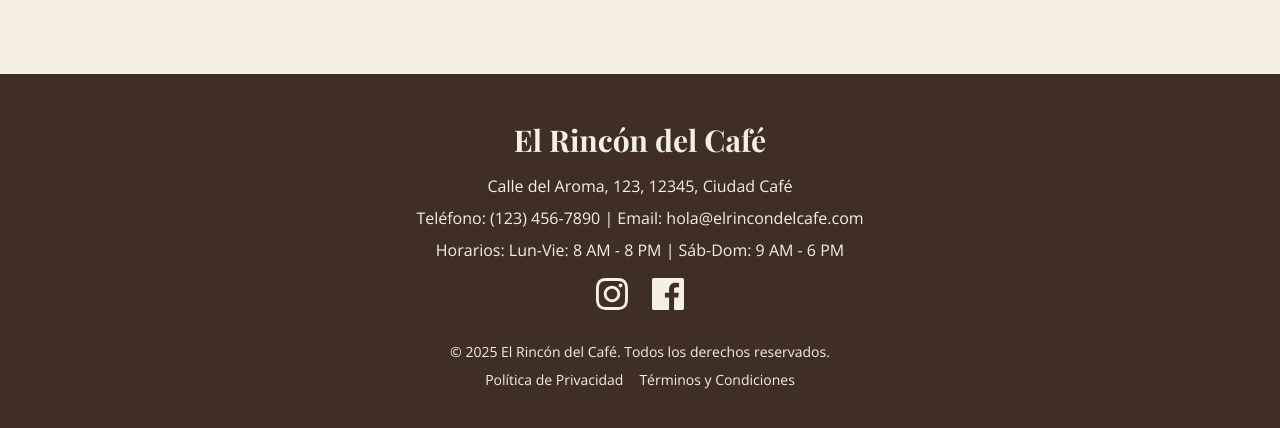
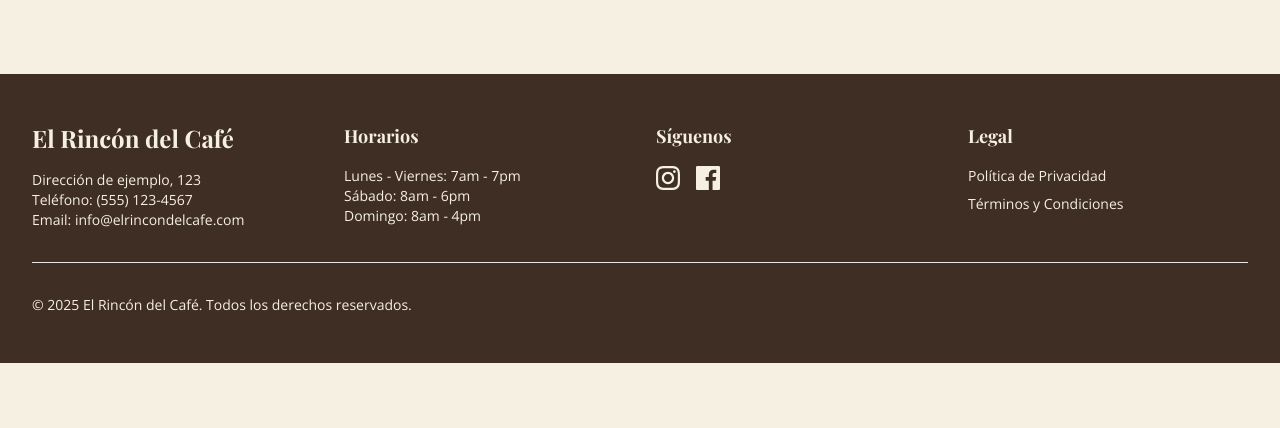
Before and after one commit to agustinCampi/el-rincon-del-cafe-web, a plain HTML site: page index.html in a window 1280 px wide. Shown: the part 4704-5132 px from the top of the page. After the commit the page ends 5067 px from the top, so only its background shows below. Drawn offline with nearby package versions, Linux system fonts and the light colour scheme.

Commit message:
feat: Restore original Stitch footer structure

```diff
--- a/index.html
+++ b/index.html
@@ -33,8 +33,8 @@
       /* Estilos para el menú móvil */
       #mobile-menu {
         transition: max-height 0.3s ease-out, opacity 0.3s ease-out; /* Animación de altura y opacidad */
-        overflow: hidden;
-        max-height: 0; /* Por defecto oculto */
+        overflow: hidden; /* Oculta el contenido extra */
+        max-height: 0; /* Por defecto oculto por JS */
         opacity: 0; /* Por defecto invisible */
         pointer-events: none; /* Deshabilita interacciones cuando está oculto */
       }
@@ -636,24 +636,31 @@
           </div>
         </section>
       </main>
-      <footer
-        class="bg-[var(--color-brown-dark)] text-[var(--color-beige)] py-12"
+      <footer class="bg-[var(--color-brown-dark)] text-[var(--color-beige)]">
+        <div class="container mx-auto px-4 sm:px-6 lg:px-8 py-12">
+          <div
+            class="grid grid-cols-1 md:grid-cols-3 lg:grid-cols-4 gap-8 text-center md:text-left"
           >
-        <div class="container mx-auto px-4 sm:px-6 lg:px-8 text-center">
-          <h3 class="text-3xl font-bold mb-4">El Rincón del Café</h3>
-          <p class="mb-2">Calle del Aroma, 123, 12345, Ciudad Café</p>
-          <p class="mb-2">
-            Teléfono: (123) 456-7890 | Email: hola@elrincondelcafe.com
-          </p>
-          <p class="mb-4">
-            Horarios: Lun-Vie: 8 AM - 8 PM | Sáb-Dom: 9 AM - 6 PM
-          </p>
-          <div class="flex justify-center space-x-6 mb-8">
+            <div class="md:col-span-1 lg:col-span-1">
+              <h3 class="text-2xl font-bold mb-4">El Rincón del Café</h3>
+              <p class="text-sm">Dirección de ejemplo, 123</p>
+              <p class="text-sm">Teléfono: (555) 123-4567</p>
+              <p class="text-sm">Email: info@elrincondelcafe.com</p>
+            </div>
+            <div>
+              <h4 class="font-bold text-lg mb-4">Horarios</h4>
+              <p class="text-sm">Lunes - Viernes: 7am - 7pm</p>
+              <p class="text-sm">Sábado: 8am - 6pm</p>
+              <p class="text-sm">Domingo: 8am - 4pm</p>
+            </div>
+            <div>
+              <h4 class="font-bold text-lg mb-4">Síguenos</h4>
+              <div class="flex justify-center md:justify-start space-x-4">
                 <a
                   class="text-[var(--color-beige)] hover:text-[var(--color-caramel)] transition-colors duration-300"
                   href="#"
                 >
-              <svg class="h-8 w-8" fill="currentColor" viewBox="0 0 24 24">
+                  <svg class="h-6 w-6" fill="currentColor" viewBox="0 0 24 24">
                     <path
                       d="M12 2.163c3.204 0 3.584.012 4.85.07 3.252.148 4.771 1.691 4.919 4.919.058 1.265.069 1.645.069 4.849 0 3.205-.012 3.584-.07 4.849-.149 3.225-1.664 4.771-4.919 4.919-1.266.058-1.644.07-4.85.07-3.204 0-3.584-.012-4.849-.07-3.26-.149-4.771-1.699-4.919-4.92-.058-1.265-.07-1.644-.07-4.849 0-3.204.013-3.583.07-4.849.149-3.227 1.664-4.771 4.919-4.919 1.266-.057 1.645-.069 4.849-.069zm0-2.163c-3.259 0-3.667.014-4.947.072-4.358.2-6.78 2.618-6.98 6.98-.059 1.281-.073 1.689-.073 4.948 0 3.259.014 3.668.072 4.948.2 4.358 2.618 6.78 6.98 6.98 1.281.058 1.689.072 4.948.072 3.259 0 3.668-.014 4.948-.072 4.354-.2 6.782-2.618 6.979-6.98.059-1.28.073-1.689.073-4.948 0-3.259-.014-3.667-.072-4.947-.196-4.354-2.617-6.78-6.979-6.98-1.281-.059-1.689-.073-4.948-.073zm0 5.838c-3.403 0-6.162 2.759-6.162 6.162s2.759 6.162 6.162 6.162 6.162-2.759 6.162-6.162-2.759-6.162-6.162-6.162zm0 10.162c-2.209 0-4-1.79-4-4s1.791-4 4-4 4 1.79 4 4-1.791 4-4 4zm6.406-11.845c-.796 0-1.441.645-1.441 1.44s.645 1.44 1.441 1.44 1.441-.645 1.441-1.44c0-.795-.645-1.44-1.441-1.44z"
                     ></path>
@@ -663,27 +670,46 @@
                   class="text-[var(--color-beige)] hover:text-[var(--color-caramel)] transition-colors duration-300"
                   href="#"
                 >
-              <svg class="h-8 w-8" fill="currentColor" viewBox="0 0 24 24">
+                  <svg class="h-6 w-6" fill="currentColor" viewBox="0 0 24 24">
                     <path
                       d="M22.675 0h-21.35c-.732 0-1.325.593-1.325 1.325v21.351c0 .731.593 1.324 1.325 1.324h11.495v-9.294h-3.128v-3.622h3.128v-2.671c0-3.1 1.893-4.788 4.659-4.788 1.325 0 2.463.099 2.795.143v3.24l-1.918.001c-1.504 0-1.795.715-1.795 1.763v2.313h3.587l-.467 3.622h-3.12v9.293h6.116c.73 0 1.323-.593 1.323-1.325v-21.35c0-.732-.593-1.325-1.325-1.325z"
                     ></path>
                   </svg>
                 </a>
               </div>
-          <p class="text-sm">
-            © 2025 El Rincón del Café. Todos los derechos reservados.
-          </p>
-          <div class="flex justify-center space-x-4 mt-2 text-sm">
+            </div>
+            <div class="hidden lg:block">
+              <h4 class="font-bold text-lg mb-4">Legal</h4>
               <a
-              class="text-[var(--color-beige)] hover:text-[var(--color-caramel)] transition-colors duration-300"
+                class="text-sm block hover:text-[var(--color-caramel)] transition-colors duration-300"
                 href="#"
                 >Política de Privacidad</a
               >
               <a
-              class="text-[var(--color-beige)] hover:text-[var(--color-caramel)] transition-colors duration-300"
+                class="text-sm block mt-2 hover:text-[var(--color-caramel)] transition-colors duration-300"
                 href="#"
                 >Términos y Condiciones</a
               >
+            </div>
+          </div>
+          <div
+            class="mt-8 border-t border-[var(--color-beige)]/20 pt-8 flex flex-col sm:flex-row justify-between items-center text-sm"
+          >
+            <p class="text-center sm:text-left mb-4 sm:mb-0">
+              © 2025 El Rincón del Café. Todos los derechos reservados.
+            </p>
+            <div class="flex space-x-4 lg:hidden">
+              <a
+                class="hover:text-[var(--color-caramel)] transition-colors duration-300"
+                href="#"
+                >Política de Privacidad</a
+              >
+              <a
+                class="hover:text-[var(--color-caramel)] transition-colors duration-300"
+                href="#"
+                >Términos y Condiciones</a
+              >
+            </div>
           </div>
         </div>
       </footer>
```
Lines whose indentation alone changed are shown as unchanged.
